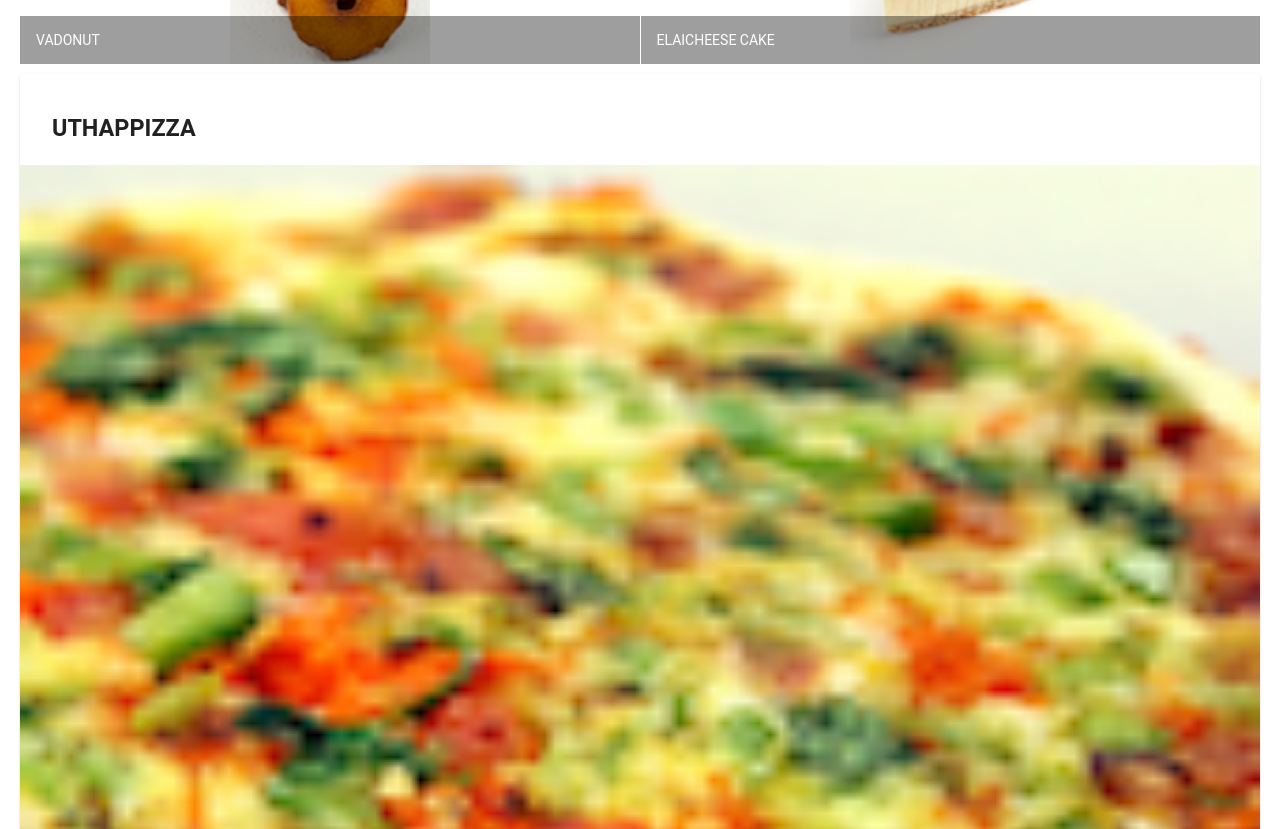
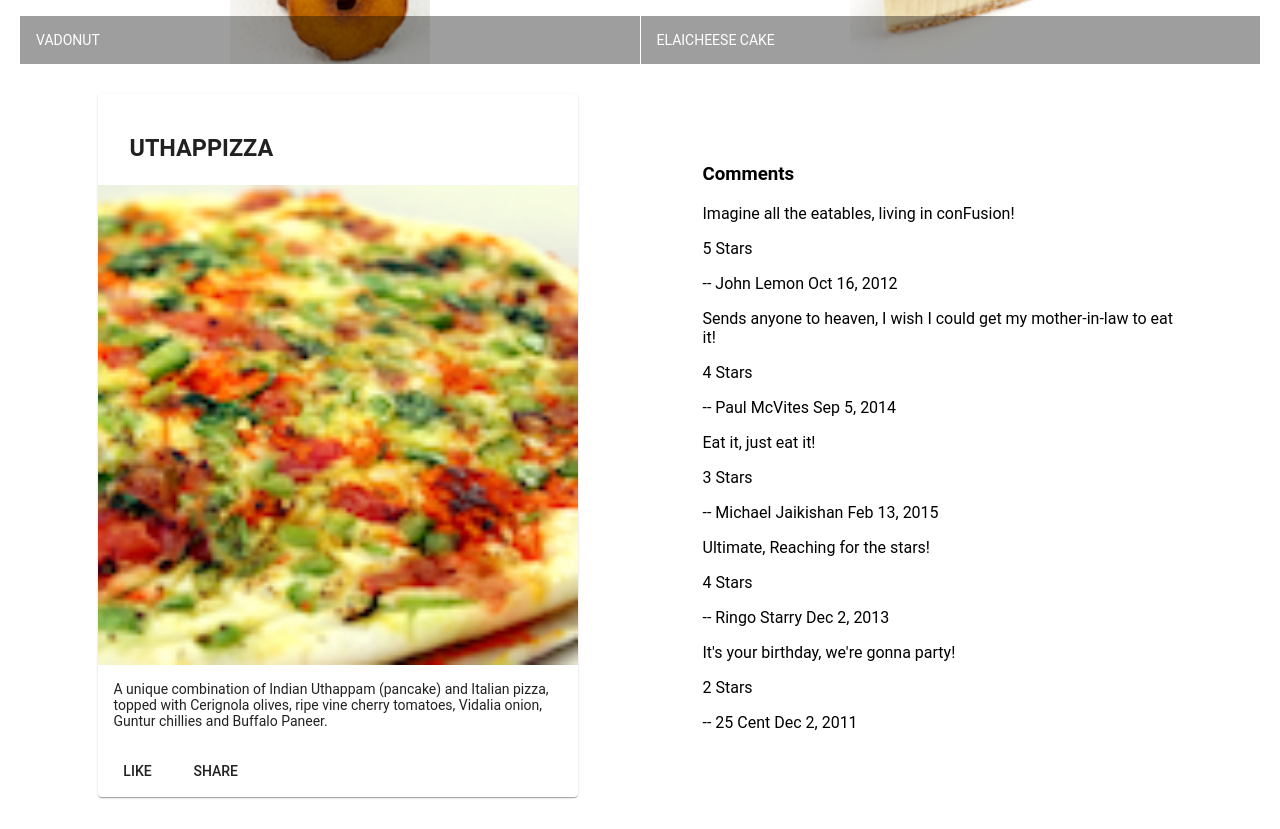
Before and after one commit to mehmetsekeroglu/Angular-Coursera, an Angular app: page / in a window 1280 px wide. Shown: the part 500-1329 px from the top of the page. Built offline with nearby package versions, Linux system fonts and the light colour scheme.

Commit message:
dish-detail component has been added

```diff
--- a/src/app/app.module.ts
+++ b/src/app/app.module.ts
@@ -11,6 +11,7 @@
 import { MatGridListModule } from '@angular/material/grid-list';
 import { MatCardModule } from '@angular/material/card';
 import { MatButtonModule } from '@angular/material/button';
+import { DishDetailComponent } from './dish-detail/dish-detail.component';
 
 
 
@@ -19,7 +20,8 @@
 @NgModule({
   declarations: [
     AppComponent,
-    MenuComponent
+    MenuComponent,
+    DishDetailComponent
   ],
   imports: [
     BrowserModule,
--- /dev/null
+++ b/src/app/dish-detail/dish-detail.component.html
@@ -0,0 +1,42 @@
+<div class="container"
+    fxLayout="row"
+    fxLayout.sm="column"
+    fxLayout.xs="column"
+    fxLayoutAlign.gt-md="space-around center"
+    fxLayoutGap="10px"
+    fxLayoutGap.xs="0">
+
+  <div fxFlex="40">
+    <div fxFlex *ngIf="dish">
+       <mat-card>
+        <mat-card-header>
+          <mat-card-title>
+            <h3>{{dish.name | uppercase}}</h3>
+          </mat-card-title>
+        </mat-card-header>
+        <img mat-card-image src={{dish.image}} alt={{dish.name}}>
+        <mat-card-content>
+          <p>{{dish.description}}
+          </p>
+        </mat-card-content>
+        <mat-card-actions>
+          <button mat-button>LIKE</button>
+          <button mat-button>SHARE</button>
+        </mat-card-actions>
+      </mat-card>
+    </div>
+
+  </div>
+
+  <div fxFlex="40">
+    <div fxFlex *ngIf="dish">
+        <h3>Comments</h3>
+        <div class="comment" *ngFor="let com of dish.comments">
+               <p>{{com.comment}}</p>
+               <p>{{com.rating}} Stars</p>
+               <p> -- {{com.author}} <span>{{com.date | date }}</span></p>
+        </div>
+     </div>
+  </div>
+
+</div>
--- /dev/null
+++ b/src/app/dish-detail/dish-detail.component.ts
@@ -0,0 +1,61 @@
+import { Component, OnInit } from '@angular/core';
+//import { Dish } from '../shared/dish';
+
+const DISH = {
+  id: '0',
+  name: 'Uthappizza',
+  image: '/assets/images/uthappizza.png',
+  category: 'mains',
+  featured: true,
+  label: 'Hot',
+  price: '4.99',
+  // tslint:disable-next-line:max-line-length
+  description: 'A unique combination of Indian Uthappam (pancake) and Italian pizza, topped with Cerignola olives, ripe vine cherry tomatoes, Vidalia onion, Guntur chillies and Buffalo Paneer.',
+  comments: [
+       {
+           rating: 5,
+           comment: 'Imagine all the eatables, living in conFusion!',
+           author: 'John Lemon',
+           date: '2012-10-16T17:57:28.556094Z'
+       },
+       {
+           rating: 4,
+           comment: 'Sends anyone to heaven, I wish I could get my mother-in-law to eat it!',
+           author: 'Paul McVites',
+           date: '2014-09-05T17:57:28.556094Z'
+       },
+       {
+           rating: 3,
+           comment: 'Eat it, just eat it!',
+           author: 'Michael Jaikishan',
+           date: '2015-02-13T17:57:28.556094Z'
+       },
+       {
+           rating: 4,
+           comment: 'Ultimate, Reaching for the stars!',
+           author: 'Ringo Starry',
+           date: '2013-12-02T17:57:28.556094Z'
+       },
+       {
+           rating: 2,
+           comment: 'It\'s your birthday, we\'re gonna party!',
+           author: '25 Cent',
+           date: '2011-12-02T17:57:28.556094Z'
+       }
+   ]
+};
+@Component({
+  selector: 'app-dish-detail',
+  templateUrl: './dish-detail.component.html',
+  styleUrls: ['./dish-detail.component.scss']
+})
+export class DishDetailComponent implements OnInit {
+
+  dish = DISH;
+
+  constructor() { }
+
+  ngOnInit(): void {
+  }
+
+}
--- a/src/app/menu/menu.component.html
+++ b/src/app/menu/menu.component.html
@@ -19,24 +19,7 @@
       </mat-grid-tile>
     </mat-grid-list>
   </div>
+<app-dish-detail></app-dish-detail>
 
-  <div fxFlex *ngIf="selectedDish">
-    <mat-card>
-      <mat-card-header>
-        <mat-card-title>
-          <h3>{{selectedDish.name | uppercase}}</h3>
-        </mat-card-title>
-      </mat-card-header>
-      <img mat-card-image src={{selectedDish.image}} alt={{selectedDish.name}}>
-      <mat-card-content>
-        <p>{{selectedDish.description}}
-        </p>
-      </mat-card-content>
-      <mat-card-actions>
-        <button mat-button>LIKE</button>
-        <button mat-button>SHARE</button>
-      </mat-card-actions>
-    </mat-card>
-  </div>
 
 </div>
```
Also changed, not shown: src/app/dish-detail/dish-detail.component.scss (added), 1 other file (tests, documents, lock files or other folders).
